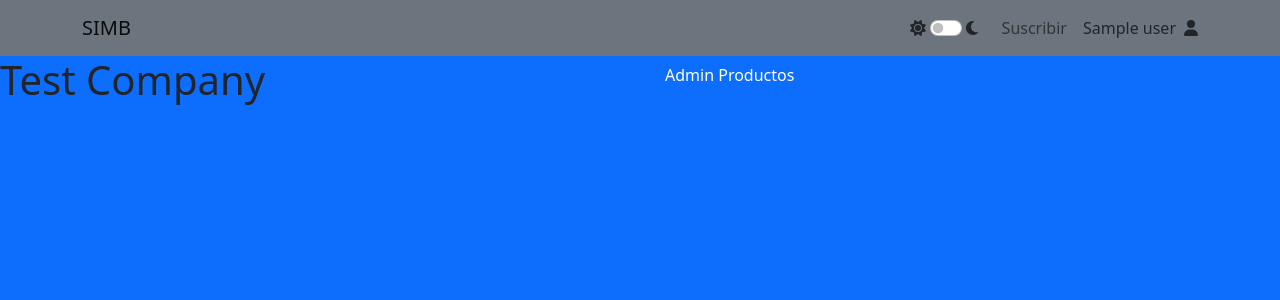
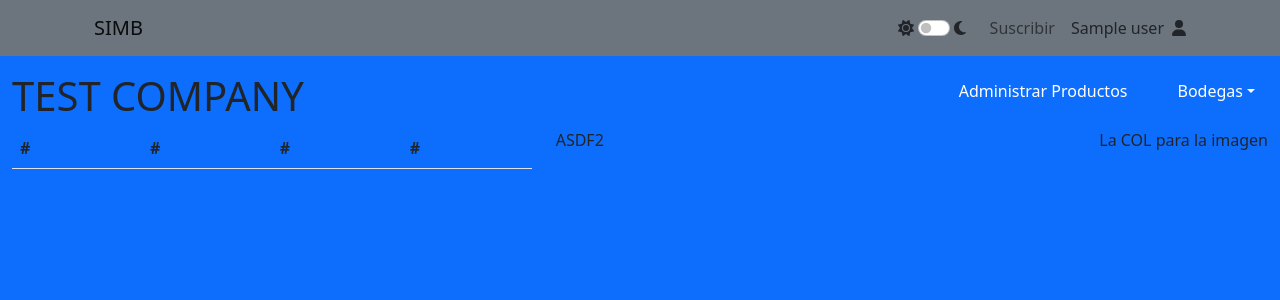
Before and after one commit to DonKames/SIMB, a React (Create React App) app in the folder SIMB/ClientApp/: page /pvt/modules/warehouse in a window 1280 px wide. Shown: the top 300 px of the page. Built offline with nearby package versions, Linux system fonts and the light colour scheme; no server answers; sample sign-in values are in the browser's storage.

Commit message:
Still Working on WarehouseScreen

```diff
--- a/SIMB/ClientApp/src/components/modules/warehouse/WarehouseScreen.js
+++ b/SIMB/ClientApp/src/components/modules/warehouse/WarehouseScreen.js
@@ -1,22 +1,56 @@
-//import { Button } from 'reactstrap';
-import { Button, Row, Col } from 'react-bootstrap';
-import { useDispatch } from 'react-redux';
-
-import { startLogout } from '../../../actions/auth';
+import { Button, Row, Col, DropdownButton, Dropdown, Table } from 'react-bootstrap';
+import { Link } from 'react-router-dom';
 
 export const WarehouseScreen = () => {
 
 
     return (
-        <>
+      <>
+        <Row className="mt-3">
+          <Col>
+            <h1>
+            TEST COMPANY
+            </h1>
+          </Col>
+          <Col xs="auto">
+            <Link to="/">
+              <Button>Administrar Productos</Button>
+            </Link>
+          </Col>
+          <Col xs="auto">
+            <DropdownButton id="dropdown-basic-button" title="Bodegas">
+              <Dropdown.Item active href="#/action-1">Bodega Principal (Activa)</Dropdown.Item>
+              <Dropdown.Item href="#/action-2">Bodega secundaria</Dropdown.Item>
+              <Dropdown.Item href="#/action-3">Y otra Bodega</Dropdown.Item>
+            </DropdownButton>
+          </Col>
+        </Row>
         <Row>
             <Col>
-                <h1>Test Company</h1>
+                <Table responsive>
+                    <thead>
+                        <tr>
+                            <th>
+                                #
+                            </th>
+                            <th>
+                                #
+                            </th>
+                            <th>
+                                #
+                            </th>
+                            <th>
+                                #
+                            </th>
+                        </tr>
+                    </thead>
+                </Table>
             </Col>
             <Col>
-                <Button>Admin Productos</Button>
+                ASDF2
             </Col>
+            <Col xs="auto">La COL para la imagen</Col>
         </Row>
-        </>
+      </>
     );
 }
--- a/SIMB/ClientApp/src/components/ui/Layout.js
+++ b/SIMB/ClientApp/src/components/ui/Layout.js
@@ -1,9 +1,10 @@
+import { Container } from 'react-bootstrap';
 import { Outlet } from 'react-router-dom';
 import { NavBar } from './NavBar';
 
 export const Layout = () => {
     return(
-        <div className='min-vh-100'>
+        <div className='min-vh-100 container-fluid'>
             <NavBar className=''/>
             <Outlet />
         </div>
--- a/SIMB/ClientApp/src/components/ui/NavBar.js
+++ b/SIMB/ClientApp/src/components/ui/NavBar.js
@@ -1,12 +1,13 @@
 import React from 'react';
 import { FontAwesomeIcon } from '@fortawesome/react-fontawesome';
 import { faSun, faMoon } from '@fortawesome/free-solid-svg-icons';
-import { Container, Form, Nav, Navbar } from 'react-bootstrap';
+import { Container, Form, Nav, Navbar, Row } from 'react-bootstrap';
 import { Link } from 'react-router-dom';
 import { ProfileNavBar } from './ProfileNavBar';
 
 export const NavBar = () => {
     return (
+      <Row>
         <Navbar bg="secondary" expand="lg">
           <Container>
             <Navbar.Brand>
@@ -31,5 +32,6 @@ export const NavBar = () => {
             </Navbar.Collapse>
           </Container>
         </Navbar>
+      </Row>
     );
 };
```
Lines whose indentation alone changed are shown as unchanged.
